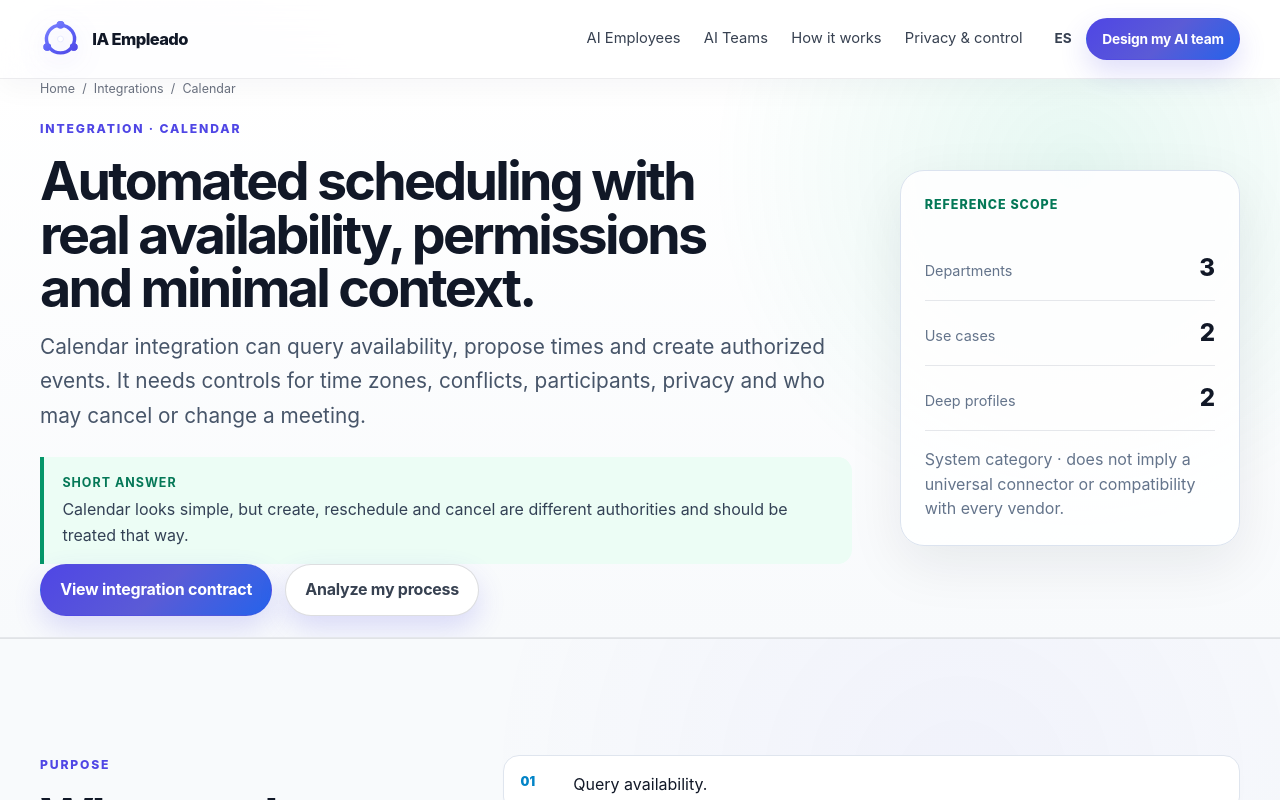
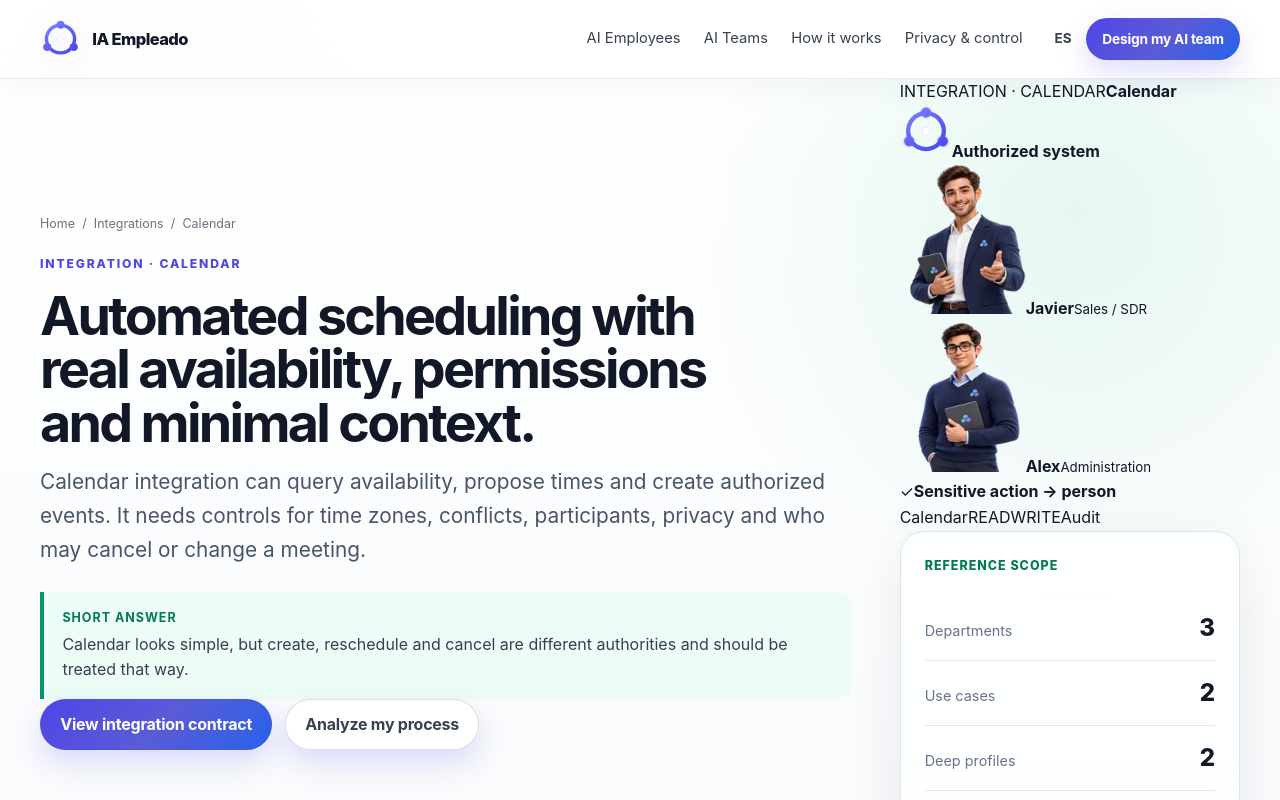
Before and after one commit to Emmakex/ia-empleado-web, a Next.js app: page /en/integrations/calendar in a window 1280 px wide. Shown: the top 800 px of the page. Built offline with nearby package versions, Linux system fonts and the light colour scheme.

Commit message:
feat: brand integration detail pages

```diff
--- a/components/integration-detail-page.tsx
+++ b/components/integration-detail-page.tsx
@@ -2,6 +2,7 @@ import Link from "next/link";
 import type { Locale } from "../lib/i18n";
 import { getDictionary, localeHref } from "../lib/i18n";
 import { employeeDetailPath, getEmployeeCatalog } from "../lib/employee-content-engine";
+import { getBrandCharacterByEmployeeKey } from "../lib/brand-characters";
 import { getTeamRecords, teamDetailPath } from "../lib/team-content-engine";
 import { useCaseDetailPath, useCaseRecords } from "../lib/sector-use-cases";
 import {
@@ -12,6 +13,7 @@ import {
   type IntegrationRecord,
 } from "../lib/organization-map";
 import { processAnalyzerPath } from "../lib/process-analyzer";
+import { BrandOrganizationScene } from "./brand-organization-scene";
 import { SiteFooter } from "./site-footer";
 import { SiteHeader } from "./site-header";
 
@@ -63,7 +65,7 @@ export function IntegrationDetailPage({ locale, integration }: Props) {
       <SiteHeader locale={locale} dictionary={dictionary} alternateHref={alternate} />
       <main id="contenido" className="organization-map-page">
         <section className="organization-detail-hero section-shell integration-detail-hero">
-          <div className="container organization-detail-hero-grid">
+          <div className="container organization-detail-hero-grid brand-organization-detail-grid">
             <div>
               <nav className="breadcrumbs" aria-label={locale === "es" ? "Migas de pan" : "Breadcrumbs"}>
                 <Link href={localeHref(locale)}>{locale === "es" ? "Inicio" : "Home"}</Link>
@@ -78,11 +80,23 @@ export function IntegrationDetailPage({ locale, integration }: Props) {
               <div className="organization-short-answer" role="note"><strong>{locale === "es" ? "Respuesta corta" : "Short answer"}</strong><p>{integration.shortAnswer[locale]}</p></div>
               <div className="hero-actions"><a className="button" href="#integration-contract">{locale === "es" ? "Ver contrato de integración" : "View integration contract"}</a><Link className="button button-ghost" href={processAnalyzerPath(locale)}>{locale === "es" ? "Analizar mi proceso" : "Analyze my process"}</Link></div>
             </div>
-            <aside className="organization-summary-card integration-summary">
-              <span>{locale === "es" ? "Alcance de referencia" : "Reference scope"}</span>
-              <dl><div><dt>{locale === "es" ? "Departamentos" : "Departments"}</dt><dd>{integration.departments.length}</dd></div><div><dt>{locale === "es" ? "Casos de uso" : "Use cases"}</dt><dd>{integration.useCases.length}</dd></div><div><dt>{locale === "es" ? "Perfiles profundos" : "Deep profiles"}</dt><dd>{integration.employeeKeys.length}</dd></div></dl>
-              <p>{locale === "es" ? "Categoría de sistema · no implica un conector universal ni compatibilidad con todos los proveedores." : "System category · does not imply a universal connector or compatibility with every vendor."}</p>
-            </aside>
+            <div className="brand-organization-hero-side">
+              <BrandOrganizationScene
+                locale={locale}
+                kind="integration"
+                contextKey={integration.key}
+                eyebrow={integration.eyebrow[locale]}
+                title={integration.name[locale]}
+                employeeKeys={integration.employeeKeys}
+                systems={[integration.name[locale], "READ", "WRITE", locale === "es" ? "Auditoría" : "Audit"]}
+                humanLabel={locale === "es" ? "Acción sensible → persona" : "Sensitive action → person"}
+              />
+              <aside className="organization-summary-card integration-summary">
+                <span>{locale === "es" ? "Alcance de referencia" : "Reference scope"}</span>
+                <dl><div><dt>{locale === "es" ? "Departamentos" : "Departments"}</dt><dd>{integration.departments.length}</dd></div><div><dt>{locale === "es" ? "Casos de uso" : "Use cases"}</dt><dd>{integration.useCases.length}</dd></div><div><dt>{locale === "es" ? "Perfiles profundos" : "Deep profiles"}</dt><dd>{integration.employeeKeys.length}</dd></div></dl>
+                <p>{locale === "es" ? "Categoría de sistema · no implica un conector universal ni compatibilidad con todos los proveedores." : "System category · does not imply a universal connector or compatibility with every vendor."}</p>
+              </aside>
+            </div>
           </div>
         </section>
 
@@ -96,7 +110,7 @@ export function IntegrationDetailPage({ locale, integration }: Props) {
         <section className="content-section" id="integration-contract" aria-labelledby="integration-contract-title">
           <div className="container">
             <div className="section-heading organization-section-heading"><p className="eyebrow">{locale === "es" ? "CONTRATO" : "CONTRACT"}</p><h2 id="integration-contract-title">{locale === "es" ? "Separar lectura y escritura" : "Separate read and write"}</h2><p>{locale === "es" ? "Una misma API puede exponer muchas acciones, pero cada Empleado IA debe recibir solo el alcance necesario." : "The same API may expose many actions, but each AI Employee should receive only the scope it needs."}</p></div>
-            <div className="integration-read-write-grid">
+            <div className="integration-read-write-grid brand-integration-contract-grid">
               <article><span className="integration-mode read-mode">READ</span><h3>{locale === "es" ? "Lecturas habituales" : "Typical reads"}</h3><ul>{integration.reads[locale].map((item) => <li key={item}>{item}</li>)}</ul></article>
               <article><span className="integration-mode write-mode">WRITE</span><h3>{locale === "es" ? "Escrituras que pueden evaluarse" : "Writes that may be evaluated"}</h3><ul>{integration.writes[locale].map((item) => <li key={item}>{item}</li>)}</ul></article>
             </div>
@@ -104,39 +118,38 @@ export function IntegrationDetailPage({ locale, integration }: Props) {
         </section>
 
         <section className="content-section section-panel" aria-labelledby="integration-departments-title">
-          <div className="container">
-            <div className="section-heading organization-section-heading"><p className="eyebrow">{locale === "es" ? "DEPARTAMENTOS" : "DEPARTMENTS"}</p><h2 id="integration-departments-title">{locale === "es" ? "Dónde puede aportar valor" : "Where it can add value"}</h2></div>
-            <div className="organization-card-grid compact-grid">{relatedDepartments.map((record) => record && <article className="organization-card" key={record.key}><h3>{record.name[locale]}</h3><p>{record.shortAnswer[locale]}</p><Link className="text-link" href={departmentDetailPath(record.key, locale)}>{locale === "es" ? "Ver departamento" : "View department"} <span aria-hidden="true">→</span></Link></article>)}</div>
-          </div>
+          <div className="container"><div className="section-heading organization-section-heading"><p className="eyebrow">{locale === "es" ? "DEPARTAMENTOS" : "DEPARTMENTS"}</p><h2 id="integration-departments-title">{locale === "es" ? "Dónde puede aportar valor" : "Where it can add value"}</h2></div><div className="organization-card-grid compact-grid">{relatedDepartments.map((record) => record && <article className="organization-card" key={record.key}><h3>{record.name[locale]}</h3><p>{record.shortAnswer[locale]}</p><Link className="text-link" href={departmentDetailPath(record.key, locale)}>{locale === "es" ? "Ver departamento" : "View department"} <span aria-hidden="true">→</span></Link></article>)}</div></div>
         </section>
 
         <section className="content-section" aria-labelledby="integration-process-title">
-          <div className="container">
-            <div className="section-heading organization-section-heading"><p className="eyebrow">{locale === "es" ? "CASOS DE USO" : "USE CASES"}</p><h2 id="integration-process-title">{locale === "es" ? "Procesos relacionados" : "Related processes"}</h2></div>
-            <div className="organization-card-grid compact-grid">{relatedUseCases.map((record) => record && <article className="organization-card" key={record.key}><h3>{record.title[locale]}</h3><p>{record.shortAnswer[locale]}</p><Link className="text-link" href={useCaseDetailPath(record.key, locale)}>{locale === "es" ? "Ver caso de uso" : "View use case"} <span aria-hidden="true">→</span></Link></article>)}</div>
-          </div>
+          <div className="container"><div className="section-heading organization-section-heading"><p className="eyebrow">{locale === "es" ? "CASOS DE USO" : "USE CASES"}</p><h2 id="integration-process-title">{locale === "es" ? "Procesos relacionados" : "Related processes"}</h2></div><div className="organization-card-grid compact-grid">{relatedUseCases.map((record) => record && <article className="organization-card" key={record.key}><h3>{record.title[locale]}</h3><p>{record.shortAnswer[locale]}</p><Link className="text-link" href={useCaseDetailPath(record.key, locale)}>{locale === "es" ? "Ver caso de uso" : "View use case"} <span aria-hidden="true">→</span></Link></article>)}</div></div>
         </section>
 
         <section className="content-section section-panel" aria-labelledby="integration-roles-title">
           <div className="container">
             <div className="section-heading organization-section-heading"><p className="eyebrow">{locale === "es" ? "ROLES" : "ROLES"}</p><h2 id="integration-roles-title">{locale === "es" ? "Empleados IA que podrían usarla" : "AI Employees that could use it"}</h2><p>{locale === "es" ? "Cada rol mantiene permisos independientes aunque comparta el mismo sistema." : "Each role keeps independent permissions even when sharing the same system."}</p></div>
-            <div className="organization-role-grid">{integration.employeeKeys.map((key) => { const employee = catalog.find((item) => item.key === key); return employee ? <article className="organization-role-card" key={key}><span aria-hidden="true">{employee.shortName.slice(0, 2).toUpperCase()}</span><div><h3>{employee.shortName}</h3><p>{employee.description}</p><Link className="text-link" href={employeeDetailPath(key, locale)}>{locale === "es" ? "Ver perfil" : "View profile"} <span aria-hidden="true">→</span></Link></div></article> : null; })}</div>
+            <div className="organization-role-grid">
+              {integration.employeeKeys.map((key) => {
+                const employee = catalog.find((item) => item.key === key);
+                const character = getBrandCharacterByEmployeeKey(key, locale);
+                return employee ? (
+                  <article className="organization-role-card brand-organization-role-card" data-accent={character?.accent} key={key}>
+                    {character ? <img className="organization-role-portrait" src={character.asset} alt="" width={104} height={124} /> : <span aria-hidden="true">{employee.shortName.slice(0, 2).toUpperCase()}</span>}
+                    <div><h3>{character ? `${character.name} · ${employee.shortName}` : employee.shortName}</h3><p>{employee.description}</p><Link className="text-link" href={employeeDetailPath(key, locale)}>{locale === "es" ? "Ver perfil" : "View profile"} <span aria-hidden="true">→</span></Link></div>
+                  </article>
+                ) : null;
+              })}
+            </div>
             <div className="organization-team-links"><strong>{locale === "es" ? "Equipos IA relacionados" : "Related AI Teams"}</strong><div>{integration.teams.map((key) => { const team = teams.find((item) => item.key === key); return team ? <Link className="chip-link" key={key} href={teamDetailPath(key, locale)}>{team.locales[locale].shortName}</Link> : null; })}</div></div>
           </div>
         </section>
 
         <section className="content-section" aria-labelledby="integration-checklist-title">
-          <div className="container">
-            <div className="section-heading organization-section-heading"><p className="eyebrow">{locale === "es" ? "ANTES DE CONECTAR" : "BEFORE CONNECTING"}</p><h2 id="integration-checklist-title">{locale === "es" ? "Checklist mínimo de diseño" : "Minimum design checklist"}</h2></div>
-            <div className="organization-method-grid">{integration.checklist[locale].map((item, index) => <article key={item.title}><span>{String(index + 1).padStart(2, "0")}</span><h3>{item.title}</h3><p>{item.text}</p></article>)}</div>
-          </div>
+          <div className="container"><div className="section-heading organization-section-heading"><p className="eyebrow">{locale === "es" ? "ANTES DE CONECTAR" : "BEFORE CONNECTING"}</p><h2 id="integration-checklist-title">{locale === "es" ? "Checklist mínimo de diseño" : "Minimum design checklist"}</h2></div><div className="organization-method-grid">{integration.checklist[locale].map((item, index) => <article key={item.title}><span>{String(index + 1).padStart(2, "0")}</span><h3>{item.title}</h3><p>{item.text}</p></article>)}</div></div>
         </section>
 
         <section className="content-section section-panel" aria-labelledby="integration-control-title">
-          <div className="container organization-control-metrics">
-            <div className="organization-control-panel"><p className="eyebrow">{locale === "es" ? "CONTROL" : "CONTROL"}</p><h2 id="integration-control-title">{locale === "es" ? "Guardrails que deben quedar explícitos" : "Guardrails that should remain explicit"}</h2><ul>{integration.controls[locale].map((item) => <li key={item}>{item}</li>)}</ul></div>
-            <div><p className="eyebrow">{locale === "es" ? "LÍMITES" : "LIMITS"}</p><h2>{locale === "es" ? "Lo que la página no promete" : "What this page does not promise"}</h2><ul className="organization-limit-list">{integration.limits[locale].map((item) => <li key={item}>{item}</li>)}</ul></div>
-          </div>
+          <div className="container organization-control-metrics"><div className="organization-control-panel"><p className="eyebrow">{locale === "es" ? "CONTROL" : "CONTROL"}</p><h2 id="integration-control-title">{locale === "es" ? "Guardrails que deben quedar explícitos" : "Guardrails that should remain explicit"}</h2><ul>{integration.controls[locale].map((item) => <li key={item}>{item}</li>)}</ul></div><div><p className="eyebrow">{locale === "es" ? "LÍMITES" : "LIMITS"}</p><h2>{locale === "es" ? "Lo que la página no promete" : "What this page does not promise"}</h2><ul className="organization-limit-list">{integration.limits[locale].map((item) => <li key={item}>{item}</li>)}</ul></div></div>
         </section>
 
         <section className="content-section" aria-labelledby="integration-faq-title">
```
